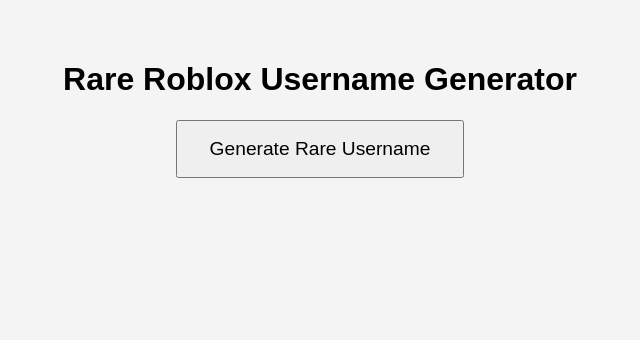
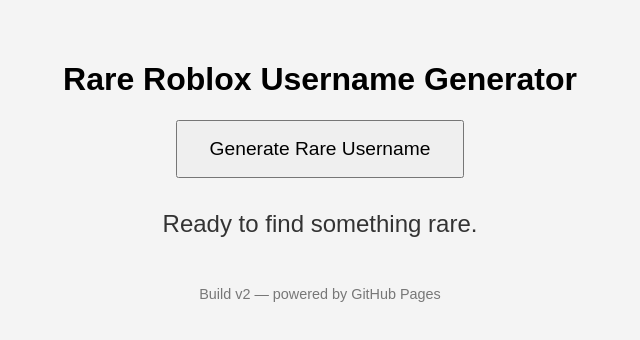
Before and after one commit to havocgd/rareusernamegenerator, a plain HTML site: page index.html in a window 1280 px wide. Shown: the whole page, without its empty margins (320-960 px from the left). Drawn offline with Linux system fonts and the light colour scheme.

Commit message:
Update index.html

```diff
--- a/index.html
+++ b/index.html
@@ -13,7 +13,11 @@
 
   <button onclick="generateUsername()">Generate Rare Username</button>
   <button id="stop" onclick="stopUsernameSearch()" style="display:none;">Stop</button>
-  <p id="result"></p>
+  <p id="result">Ready to find something rare.</p>
+
+  <footer style="margin-top: 3rem; font-size: 0.9rem; color: #777;">
+    Build v2 — powered by GitHub Pages
+  </footer>
 
   <script src="script.js"></script>
 </body>
```
